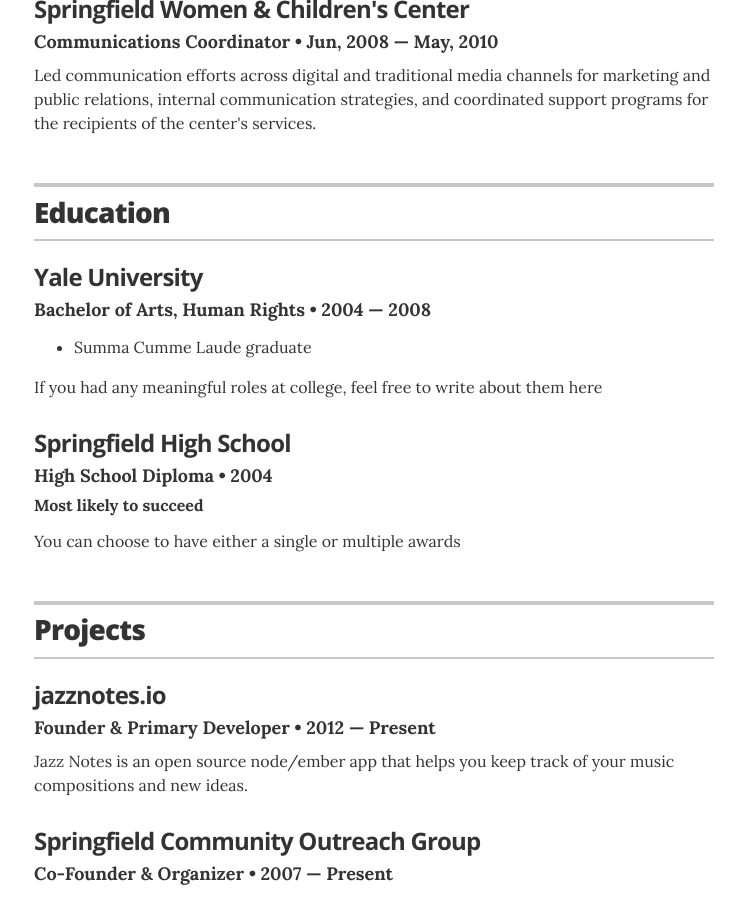
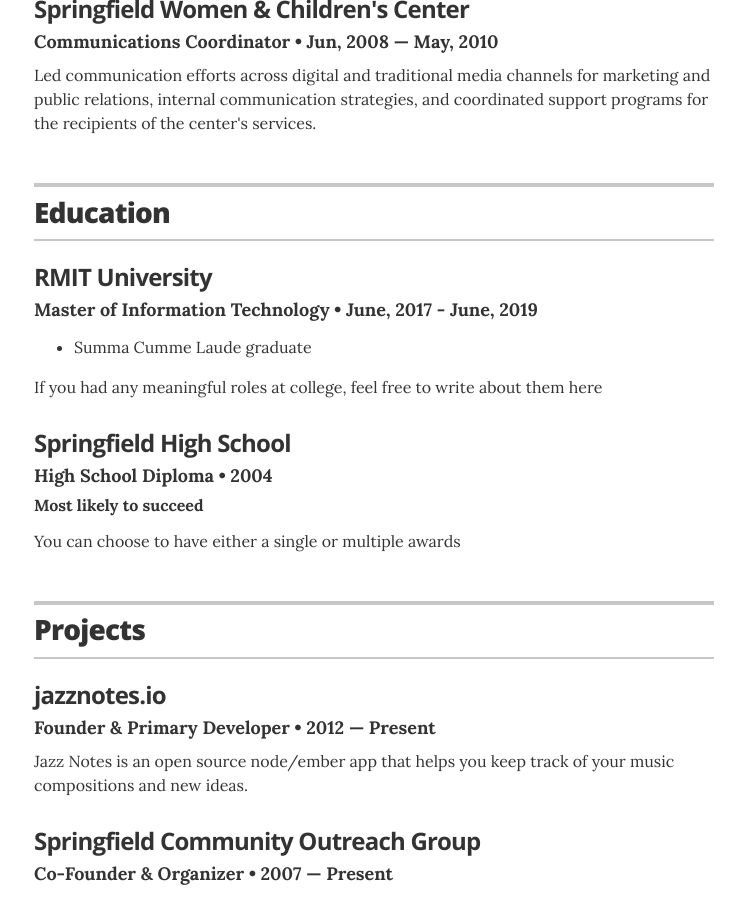
Before and after one commit to rmit-s3681602-JingYi-Zhao/rmit-s3681602-JingYi-Zhao.github.io, a Jekyll site: the page built from index.html, in a window 1280 px wide and 900 px high, scrolled down 1033 px. Shown: the whole window, without its empty margins (266-1011 px from the left). Built offline with Jekyll 4.4.1, drawn with Linux system fonts in a browser that asks for light colours; some of the changed lines change nothing that is shown; some of the changed text lies outside the part shown.

Commit message:
[Resume]: edit basic configuration information

```diff
--- a/_config.yml
+++ b/_config.yml
@@ -1,6 +1,6 @@
 # Site settings
-title: "Jekyll Resume Template"
-description: "A resume template for Jekyll and GitHub Pages sites."
+title: "Jingyi's Github Page"
+description: "Jingyi's resume for Jekyll and GitHub Pages sites."
 
 # Build settings
 markdown: kramdown
@@ -10,17 +10,17 @@
 
 # Resume settings
 resume_avatar:                  "true"
-resume_name:                    "Lisa M. Simpson"
-resume_title:                   "VP of Global Communications"
+resume_name:                    "Jingyi (Lukia) Zhao"
+resume_title:                   "IT Student in RMIT"
 
 # used for the contact button in _layouts/resume.html
-resume_contact_email:           "lisasimpson@youremailaddress.com"
+resume_contact_email:           "yifengzhao0530@gmail.com"
 
 # the next two items are used for schema itemprops in _layouts/resume.html
-resume_contact_telephone:       "555-7334"
-resume_contact_address:         "742 Evergreen Terrace, Springfield"
+resume_contact_telephone:       "0406869601"
+resume_contact_address:         "80 A'Beckett Street, Melbourne, 3000"
 
-resume_header_contact_info:     "742 Evergreen Terrace, Springfield • 555-7334 • lisasimpson@youremailaddress.com"
+resume_header_contact_info:     "80 A'Beckett Street, Melbourne, 3000 • yifengzhao0530@gmail.com"
 display_header_contact_info:    "false"
 
 resume_header_intro: "<p>This is the executive summary. You should write a few brief, concise, and meaningful sentences about yourself from a professional context, and your immediate career goals. Make the length appropriate for your needs, but keep it brief and concise</p>"
@@ -45,14 +45,14 @@
 # Resume social links
 # uncomment the options you wish to display, and add your own URL
 resume_social_links:
-  resume_github_url:            "https://github.com/jglovier/resume-template"
-  resume_twitter_url:           "http://twitter.com/jglovier"
-  resume_dribbble_url:          "https://dribbble.com/jag"
+  resume_github_url:            "https://github.com/rmit-s3681602-JingYi-Zhao"
+  # resume_twitter_url:           "http://twitter.com/jglovier"
+  # resume_dribbble_url:          "https://dribbble.com/jag"
   # resume_facebook_url:          "insert Facebook URL here"
-  resume_linkedin_url:          "https://www.linkedin.com/in/joelglovier"
+  resume_linkedin_url:          "https://www.linkedin.com/in/jingyi-lukia-zhao"
   # resume_instagram_url:         "insert your Instagram URL here"
-  resume_website_url:           "http://joelglovier.com"
-  resume_medium_url:            "https://medium.com/@jglovier"
+  # resume_website_url:           "http://joelglovier.com"
+  # resume_medium_url:            "https://medium.com/@jglovier"
 resume_print_social_links:      true
 
 # Design settings
--- a/_data/education.yml
+++ b/_data/education.yml
@@ -1,7 +1,7 @@
 # Degree
-- degree: Bachelor of Arts, Human Rights
-  uni: Yale University
-  year: 2004 &mdash; 2008
+- degree: Master of Information Technology
+  uni: RMIT University
+  year: June, 2017 - June, 2019
   awards:
     - award: Summa Cumme Laude graduate
   summary: If you had any meaningful roles at college, feel free to write about them here
```
Also changed, not shown: 8 other files.
